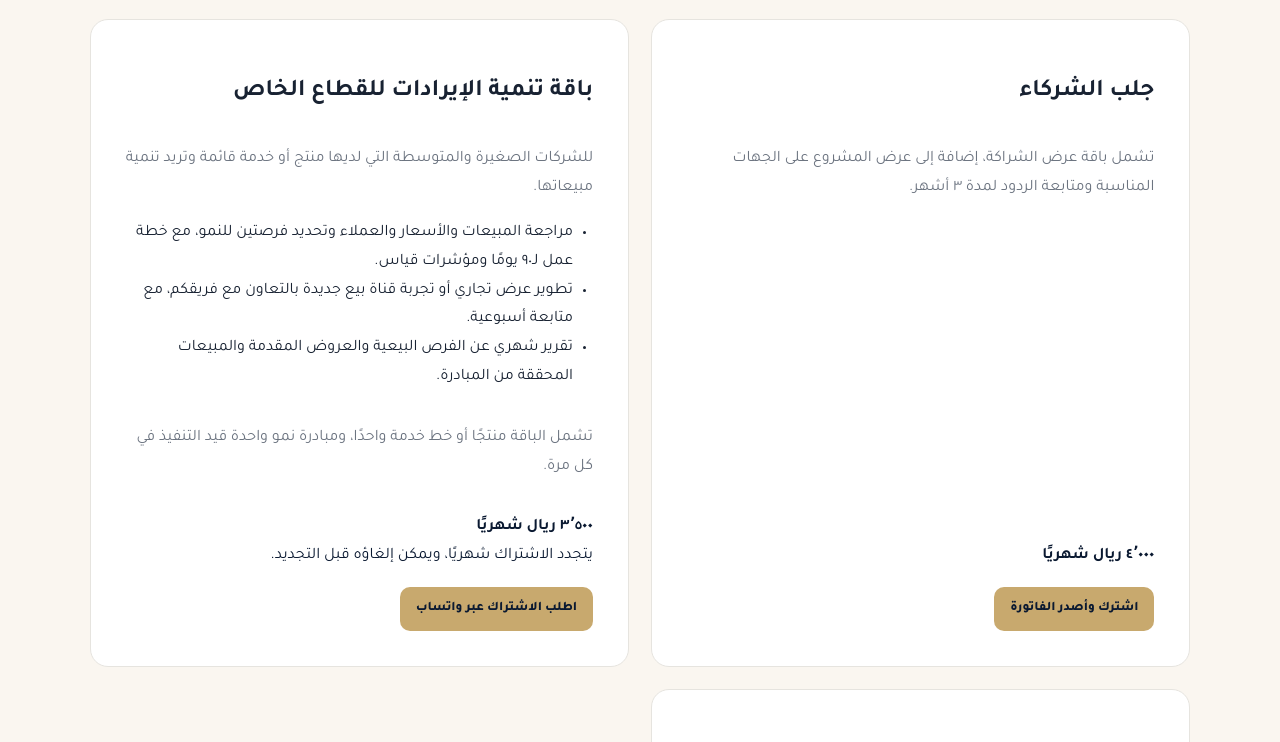
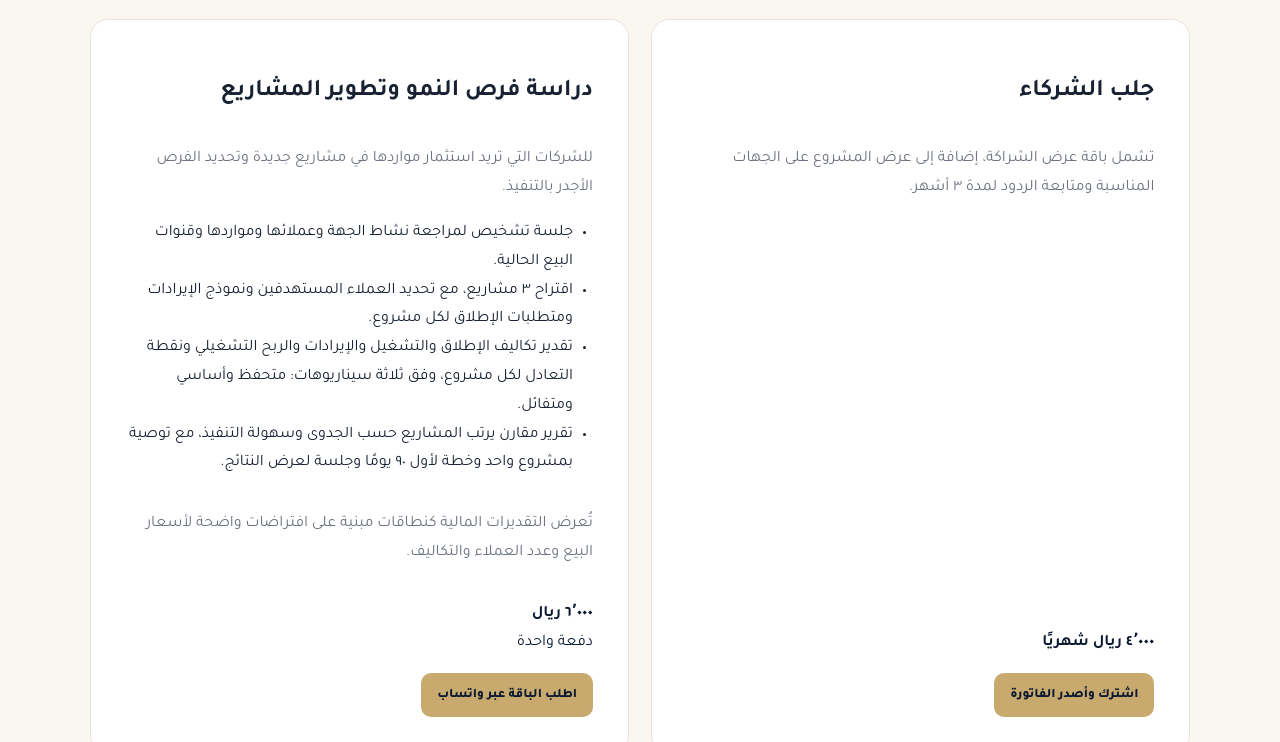
Before and after one commit to athkyaaai-pixel/almotazbellah-website-, a plain HTML site: page private-sector-packages.html in a window 1280 px wide. Shown: the part 689-1431 px from the top of the page. Drawn offline with Linux system fonts and the light colour scheme.

Commit message:
Add growth opportunities and project development package

```diff
--- a/private-sector-packages.html
+++ b/private-sector-packages.html
@@ -48,6 +48,19 @@
       <p class="terms"><strong>٤٬٠٠٠ ريال شهريًا</strong></p>
       <a class="btn small" href="https://script.google.com/macros/s/AKfycbyrX5ULpRM6ZeiB1H4Kizdflmv1O0zZM1Oss-cX8hgvbBW0l0_YBhwtrkjTlo9kfLdq/exec?plan=private_outreach" aria-label="اشترك في باقة جلب الشركاء وأصدر الفاتورة">اشترك وأصدر الفاتورة</a>
     </article>
+    <article id="growth-opportunities">
+      <h2>دراسة فرص النمو وتطوير المشاريع</h2>
+      <p>للشركات التي تريد استثمار مواردها في مشاريع جديدة وتحديد الفرص الأجدر بالتنفيذ.</p>
+      <ul>
+        <li>جلسة تشخيص لمراجعة نشاط الجهة وعملائها ومواردها وقنوات البيع الحالية.</li>
+        <li>اقتراح ٣ مشاريع، مع تحديد العملاء المستهدفين ونموذج الإيرادات ومتطلبات الإطلاق لكل مشروع.</li>
+        <li>تقدير تكاليف الإطلاق والتشغيل والإيرادات والربح التشغيلي ونقطة التعادل لكل مشروع، وفق ثلاثة سيناريوهات: متحفظ وأساسي ومتفائل.</li>
+        <li>تقرير مقارن يرتب المشاريع حسب الجدوى وسهولة التنفيذ، مع توصية بمشروع واحد وخطة لأول ٩٠ يومًا وجلسة لعرض النتائج.</li>
+      </ul>
+      <p>تُعرض التقديرات المالية كنطاقات مبنية على افتراضات واضحة لأسعار البيع وعدد العملاء والتكاليف.</p>
+      <p class="terms"><strong>٦٬٠٠٠ ريال</strong><br>دفعة واحدة</p>
+      <a class="btn small" href="https://wa.me/966551157297?text=%D8%A7%D9%84%D8%B3%D9%84%D8%A7%D9%85%20%D8%B9%D9%84%D9%8A%D9%83%D9%85%D8%8C%20%D8%A3%D8%B1%D8%BA%D8%A8%20%D9%81%D9%8A%20%D8%B7%D9%84%D8%A8%20%D8%A8%D8%A7%D9%82%D8%A9%20%D8%AF%D8%B1%D8%A7%D8%B3%D8%A9%20%D9%81%D8%B1%D8%B5%20%D8%A7%D9%84%D9%86%D9%85%D9%88%20%D9%88%D8%AA%D8%B7%D9%88%D9%8A%D8%B1%20%D8%A7%D9%84%D9%85%D8%B4%D8%A7%D8%B1%D9%8A%D8%B9.">اطلب الباقة عبر واتساب</a>
+    </article>
     <article id="revenue-growth">
       <h2>باقة تنمية الإيرادات للقطاع الخاص</h2>
       <p>للشركات الصغيرة والمتوسطة التي لديها منتج أو خدمة قائمة وتريد تنمية مبيعاتها.</p>
```
